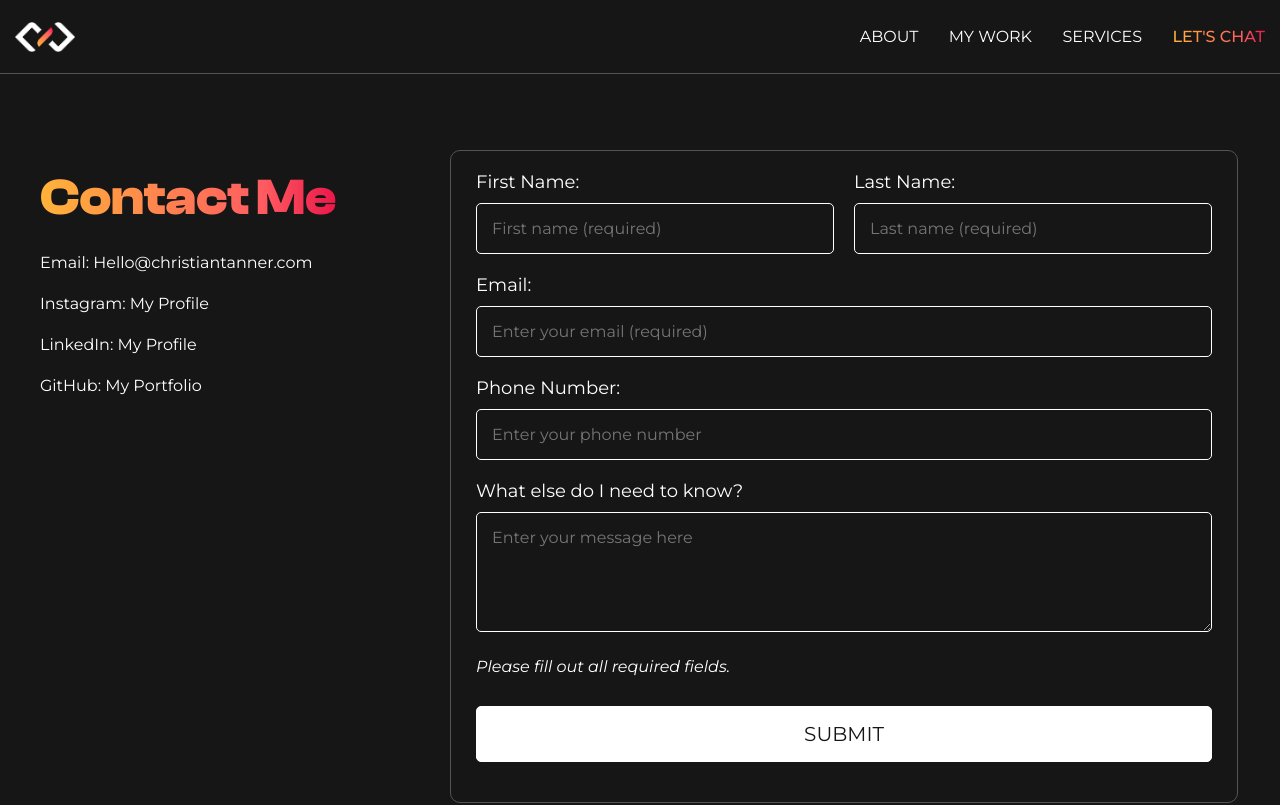
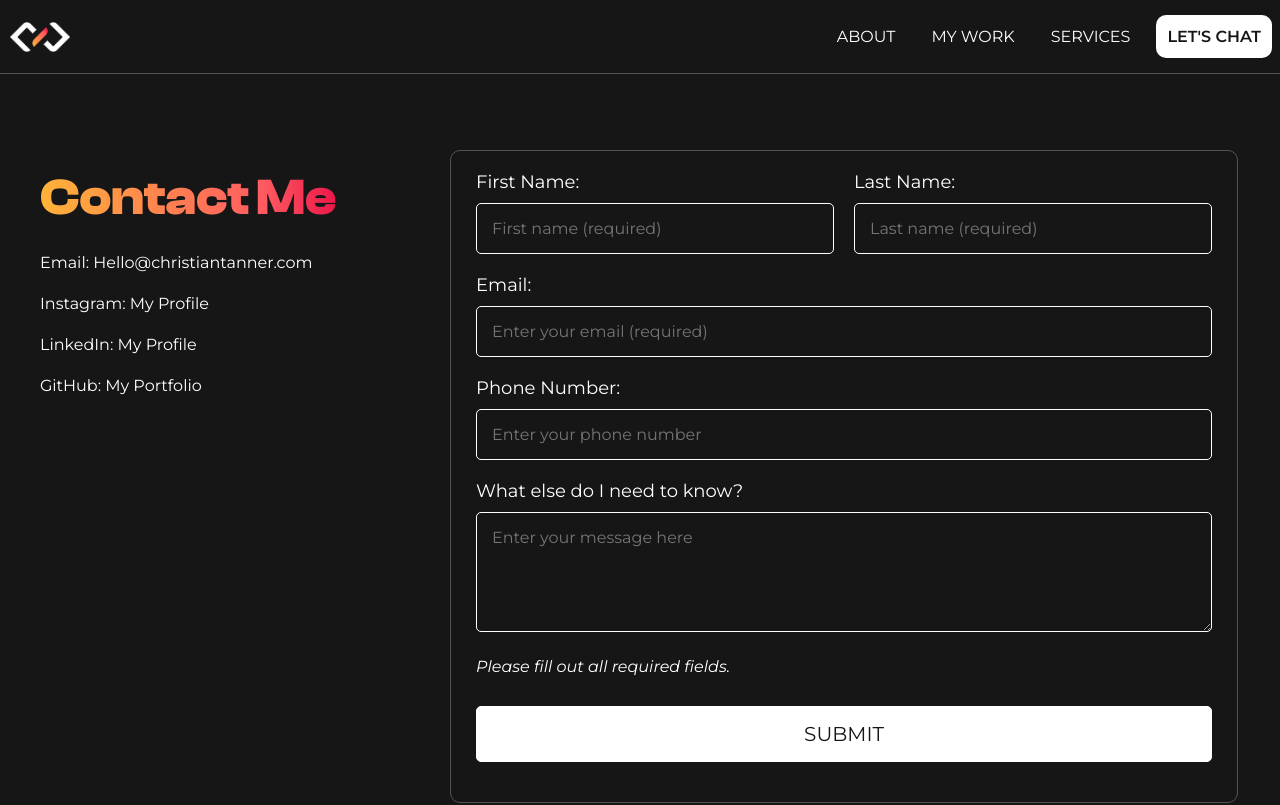
Before and after one commit to ChristianCurtis06/christiantannerWebApp, a React (Vite) app: page /contact in a window 1280 px wide. Shown: the top 805 px of the page. Built offline with nearby package versions, Linux system fonts and the light colour scheme.

Commit message:
Updated Navbar component

```diff
--- a/src/components/About.tsx
+++ b/src/components/About.tsx
@@ -68,47 +68,6 @@ const About: React.FC = () => {
                         <li><a href="https://www.credential.net/537b20c1-9cd7-4d56-b698-844ba5a90ca6#acc.JDYc54nB"><b>Software Engineering Certificate</b></a>, Graduated in May 2025 from <i>Coding Temple</i></li>
                     </ul>
                 </div>
-
-                <div
-                    onMouseMove={(e) => handleMouseMove(e, "career")}
-                    onMouseEnter={() => handleMouseEnter("career")}
-                    onMouseLeave={handleMouseLeave}
-                    style={{
-                        background: interaction.isHovering && interaction.hoveredElement === "career"
-                        ? `radial-gradient(circle at ${interaction.mouseX}px ${interaction.mouseY}px, rgba(83, 83, 83, 0.2) 0%, rgba(22, 22, 22, 1)) 50%`
-                        : "rgba(22, 22, 22, 1)",
-                    }}
-                    className="content-card"
-                    id="career-goals-about-me"
-                    >
-                    <h3 className="card-header">Career Goals</h3>
-                    <p>It is my goal to...</p>
-                    <ul>
-                        <li>...become a well-rounded designer and developer.</li>
-                        <li>...collaborate with notable creative minds.</li>
-                    </ul>
-                </div>
-
-                <div
-                    onMouseMove={(e) => handleMouseMove(e, "interests")}
-                    onMouseEnter={() => handleMouseEnter("interests")}
-                    onMouseLeave={handleMouseLeave}
-                    style={{
-                        background: interaction.isHovering && interaction.hoveredElement === "interests"
-                        ? `radial-gradient(circle at ${interaction.mouseX}px ${interaction.mouseY}px, rgba(83, 83, 83, 0.2) 0%, rgba(22, 22, 22, 1)) 50%`
-                        : "rgba(22, 22, 22, 1)",
-                    }}
-                    className="content-card"
-                    id="personal-interests-about-me"
-                    >
-                    <h3 className="card-header">Personal Interests</h3>
-                    <ul>
-                        <li>Jiu-Jitsu</li>
-                        <li>Graphic Design</li>
-                        <li>Weightlifting and Running</li>
-                        <li>Character Illustration</li>
-                    </ul>
-                </div>
             </div>
         </section>
     );
--- a/src/components/NavBar.tsx
+++ b/src/components/NavBar.tsx
@@ -23,7 +23,7 @@ const NavBar: React.FC = () => {
         <li className="navbar-element"><a id="navbar-about-me" href="/#about-me">About</a></li>
         <li className="navbar-element"><a id="navbar-projects" href="/#projects">My Work</a></li>
         <li className="navbar-element"><a id="navbar-services" href="/#services">Services</a></li>
-        <li className="navbar-element"><Link id="navbar-contact-me" to="/contact">Let's Chat</Link></li>
+        <li className="navbar-element" id="navbar-contact-element"><Link id="navbar-contact" to="/contact">Let's Chat</Link></li>
       </ul>
     </nav>
   );
--- a/style.css
+++ b/style.css
@@ -57,14 +57,14 @@ menu, footer {
     width: auto;
     height: auto;
     left: 0;
-    padding: 3vh 1.9vh;
-    margin: 0;
+    padding: 8px 10px;
+    margin: 15px 8px;
 }
 
 #navbar #navbar-favicon {
     position: relative;
     height: 60px;
-    margin: 0 auto 0 1.9vh;
+    margin: 0 auto 0 10px;
     left: 0;
     cursor: pointer;
 }
@@ -80,13 +80,28 @@ menu, footer {
     transition: all 0.5s ease;
 }
 
-#navbar .navbar-elements .navbar-element #navbar-contact-me {
-    font-size: 16px;
-    font-weight: 500;
-    background: linear-gradient(to right, rgb(255, 179, 57) 0%, rgb(255, 92, 97) 75%, rgb(235, 23, 73) 100%);
-    -webkit-background-clip: text;
-    background-clip: text;
-    -webkit-text-fill-color: transparent;
+#navbar .navbar-elements #navbar-contact-element {
+    border: 1px solid transparent;
+    box-sizing: border-box;
+    border-radius: 10px;
+    background: rgba(255, 255, 255, 1);
+    transition: background 0.5s, border-color 0.5s, box-shadow 0.5s, color 0.5s;
+}
+
+#navbar .navbar-elements #navbar-contact-element a {
+    color: rgb(22, 22, 22, 1);
+    font-weight: 600;
+    transition: color 0.5s ease;
+}
+
+#navbar .navbar-elements #navbar-contact-element:hover {
+    border: 1px solid rgba(255, 255, 255, 1);
+    background: transparent;
+    transition: background 0.5s, border-color 0.5s, box-shadow 0.5s, color 0.5s;
+}
+
+#navbar .navbar-elements #navbar-contact-element:hover a {
+    color: rgba(255, 255, 255, 1);
 }
 
 #navbar .navbar-elements .navbar-element a::after {
@@ -95,10 +110,11 @@ menu, footer {
     left: 0;
     bottom: -3px;
     width: 0;
-    height: 0.1em;
+    height: 2px;
     background: linear-gradient(to right, rgb(255, 179, 57) 0%, rgb(255, 92, 97) 75%, rgb(235, 23, 73) 100%);
     transition: all 0.5s ease;
 }
+
 /*
 #navbar .navbar-element a:hover {
     background: linear-gradient(to right, rgb(255, 179, 57) 0%, rgb(255, 92, 97) 75%, rgb(235, 23, 73) 100%);
@@ -108,8 +124,13 @@ menu, footer {
 }
 */
 
-#navbar .navbar-elements .navbar-element a:hover::after {
+#navbar .navbar-elements .navbar-element a:hover::after,
+#navbar .navbar-elements .navbar-element a:focus::after {
     width: 100%;
+}
+
+#navbar .navbar-elements #navbar-contact-element a:hover::after {
+    width: 0;
 }
 
 #navbar .navbar-elements.scrolled {
```
